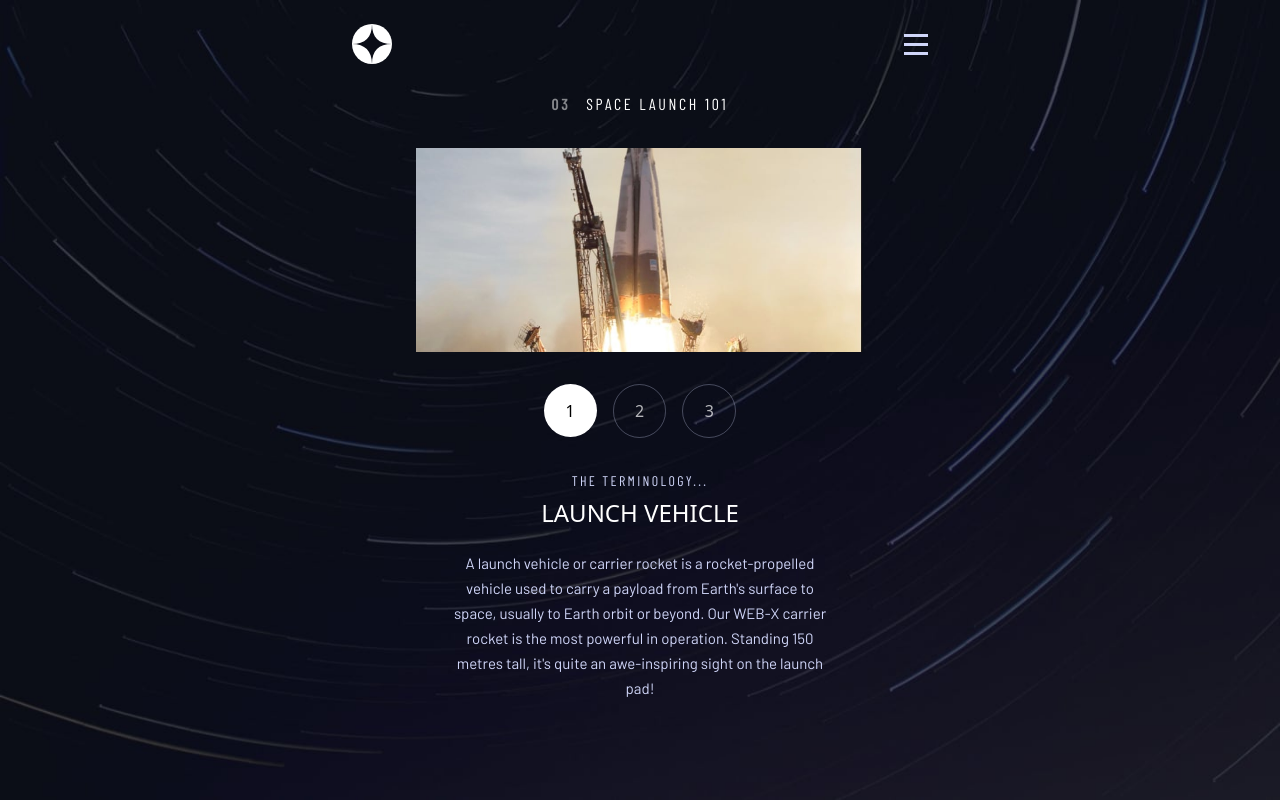
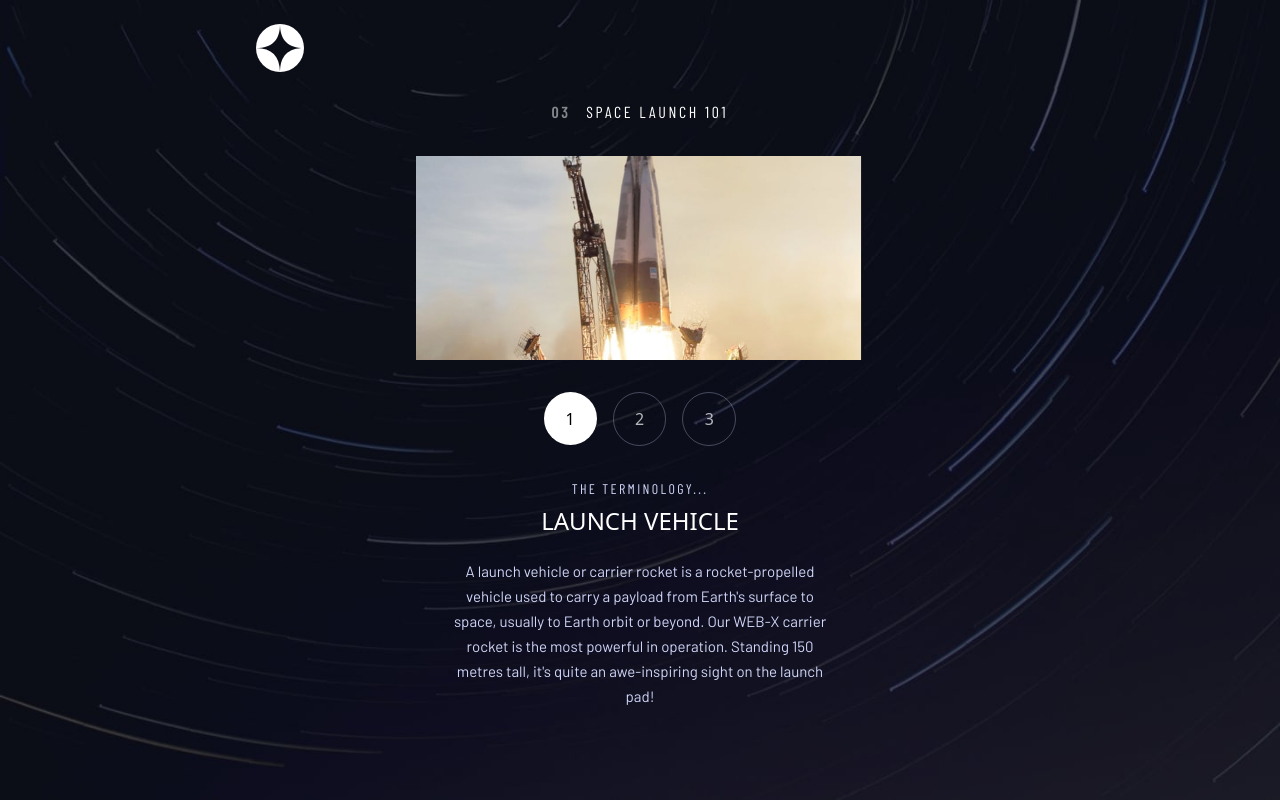
Before and after one commit to kens-visuals/space-tourism-website, a Next.js app: page /technology in a window 1280 px wide. Built offline with nearby package versions, Linux system fonts and the light colour scheme; a web font is replaced by a local one.

Commit message:
add hook to detect window size

```diff
--- a/components/Nav.jsx
+++ b/components/Nav.jsx
@@ -1,29 +1,40 @@
-import { useState } from 'react';
+import { useState, useEffect } from 'react';
 import Link from 'next/link';
 import Image from 'next/image';
 
+// components
 import NavList from './NavList';
+
+// hooks
+import useWindowSize from '../hooks/useWindowSize';
 
 export default function Nav() {
   const [isNavOpen, setIsNavOpen] = useState(false);
+  const { windowDimension } = useWindowSize();
+
+  console.log(windowDimension);
 
   return (
     <div className="flex justify-center">
       {isNavOpen && <NavList />}
+      {windowDimension.winWidth >= 768 && <NavList />}
 
-      <div className="w-[88%] max-w-xl">
+      <div className="w-[88%] max-w-3xl">
         <div className="flex w-full items-center justify-between pt-6 ">
           <Link href="/" passHref>
+            <div className="relative w-9 cursor-pointer md:w-12">
               <Image
                 src="/images/shared/logo.svg"
                 alt="Space Tourism"
-              width={40}
-              height={40}
-              className="block h-2 w-2"
+                width={200}
+                height={200}
+                layout="responsive"
               />
+            </div>
           </Link>
 
           {isNavOpen ? (
+            <div className="md:hidden">
               <Image
                 src="/images/shared/icon-close.svg"
                 alt="close"
@@ -32,7 +43,9 @@ export default function Nav() {
                 className="z-50"
                 onClick={() => setIsNavOpen(false)}
               />
+            </div>
           ) : (
+            <div className="md:hidden">
               <Image
                 src="/images/shared/icon-hamburger.svg"
                 alt="hamburger"
@@ -41,6 +54,7 @@ export default function Nav() {
                 className="z-50"
                 onClick={() => setIsNavOpen(true)}
               />
+            </div>
           )}
         </div>
       </div>
--- a/components/NavList.jsx
+++ b/components/NavList.jsx
@@ -28,7 +28,7 @@ export default function NavList() {
   ));
 
   return (
-    <div className="shadow-5xl absolute right-0 z-50 h-screen w-3/4 bg-white bg-opacity-10 backdrop-blur-[20px] backdrop-filter">
+    <div className="shadow-5xl absolute right-0 z-50 h-screen w-3/4 max-w-sm bg-white bg-opacity-10 backdrop-blur-[20px] backdrop-filter md:static md:flex">
       <nav>
         <ul className="mt-40 ml-10">{navItems}</ul>
       </nav>
--- /dev/null
+++ b/hooks/useWindowSize.js
@@ -0,0 +1,19 @@
+import { useEffect, useState } from 'react';
+
+export default function useWindowSize() {
+  const [windowDimension, setWindowDimension] = useState({});
+
+  const detectSize = () => {
+    setWindowDimension({ winWidth: window.innerWidth });
+  };
+
+  useEffect(() => {
+    window.addEventListener('resize', detectSize);
+
+    return () => {
+      window.removeEventListener('resize', detectSize);
+    };
+  }, [windowDimension]);
+
+  return { windowDimension };
+}
--- a/pages/destination.js
+++ b/pages/destination.js
@@ -66,7 +66,7 @@ export default function Destination() {
       <div className="min-h-screen bg-destination-mobile bg-cover bg-no-repeat md:bg-destination-tablet lg:bg-destination-desktop">
         <Nav />
 
-        <main className="mx-auto flex w-[87%] max-w-md flex-col items-center justify-center py-7">
+        <main className="mx-auto flex w-[87%] max-w-xl flex-col items-center justify-center py-7">
           <PageTitle num="01" title="Pick your destination" />
 
           <div className="relative mt-8 w-1/2">
```
Lines whose indentation alone changed are shown as unchanged.
